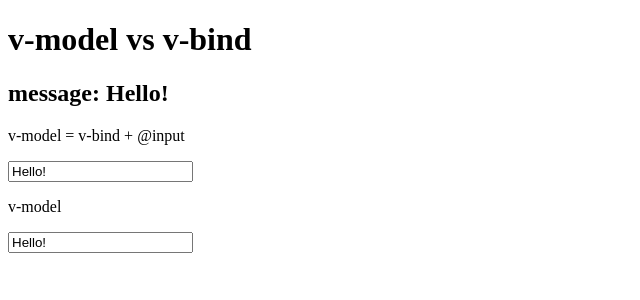
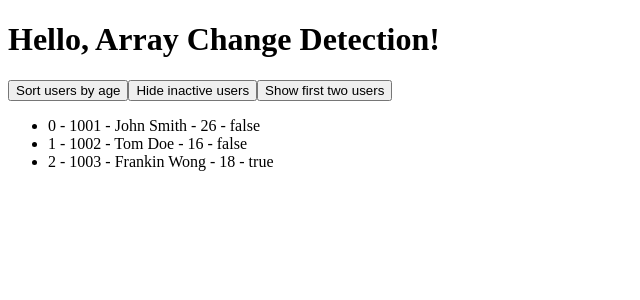
Before and after one commit to HebertAlv/learnvue3, a Vue app: page / in a window 1280 px wide. Shown: the top 300 px of the page, without its empty margins (0-640 px from the left). Built offline with nearby package versions, Linux system fonts and the light colour scheme.

Commit message:
Array change

```diff
--- a/src/App.vue
+++ b/src/App.vue
@@ -1,24 +1,45 @@
 <template>
-  <h1>v-model vs v-bind</h1>
-  <h2>message: {{ message }}</h2>
-  <div>
-    <p>v-model = v-bind + @input</p>
-    <input
-      type="text"
-      v-bind:value="message"
-      @input="message = $event.target.value"
-    />
-  </div>
-  <div>
-    <p>v-model</p>
-    <input type="text" v-model="message" />
-  </div>
+  <h1>{{ message }}</h1>
+  <button @click="sortUsersByAge">Sort users by age</button>
+  <button @click="hideInactiveUsers">Hide inactive users</button>
+  <button @click="showFirstTwoUsers">Show first two users</button>
+  <ul>
+    <li v-for="(user, index) in users" :key="user.id">
+      {{ index }} - {{ user.id }} - {{ user.name }} - {{ user.age }} -
+      {{ user.isActive }}
+    </li>
+  </ul>
 </template>
 
 <script setup>
 import { ref } from 'vue'
 
-let message = ref('Hello!')
+let message = ref('Hello, Array Change Detection!')
+
+const users = ref([
+  { id: 1001, name: 'John Smith', age: 26, isActive: false },
+  { id: 1002, name: 'Tom Doe', age: 16, isActive: false },
+  { id: 1003, name: 'Frankin Wong', age: 18, isActive: true }
+])
+
+function sortUsersByAge() {
+  users.value.sort((a, b) => a.age - b.age)
+}
+
+// filter is a non-mutating method, so we need to replace the old array
+function hideInactiveUsers() {
+  users.value = users.value.filter((user) => user.isActive)
+}
+
+// slice is a non-mutating method, so we need to replace the old array
+function showFirstTwoUsers() {
+  users.value = users.value.slice(0, 2)
+}
 </script>
 
-<style scoped></style>
+<style scoped>
+.inactive {
+  color: red;
+  text-decoration: line-through;
+}
+</style>
```
